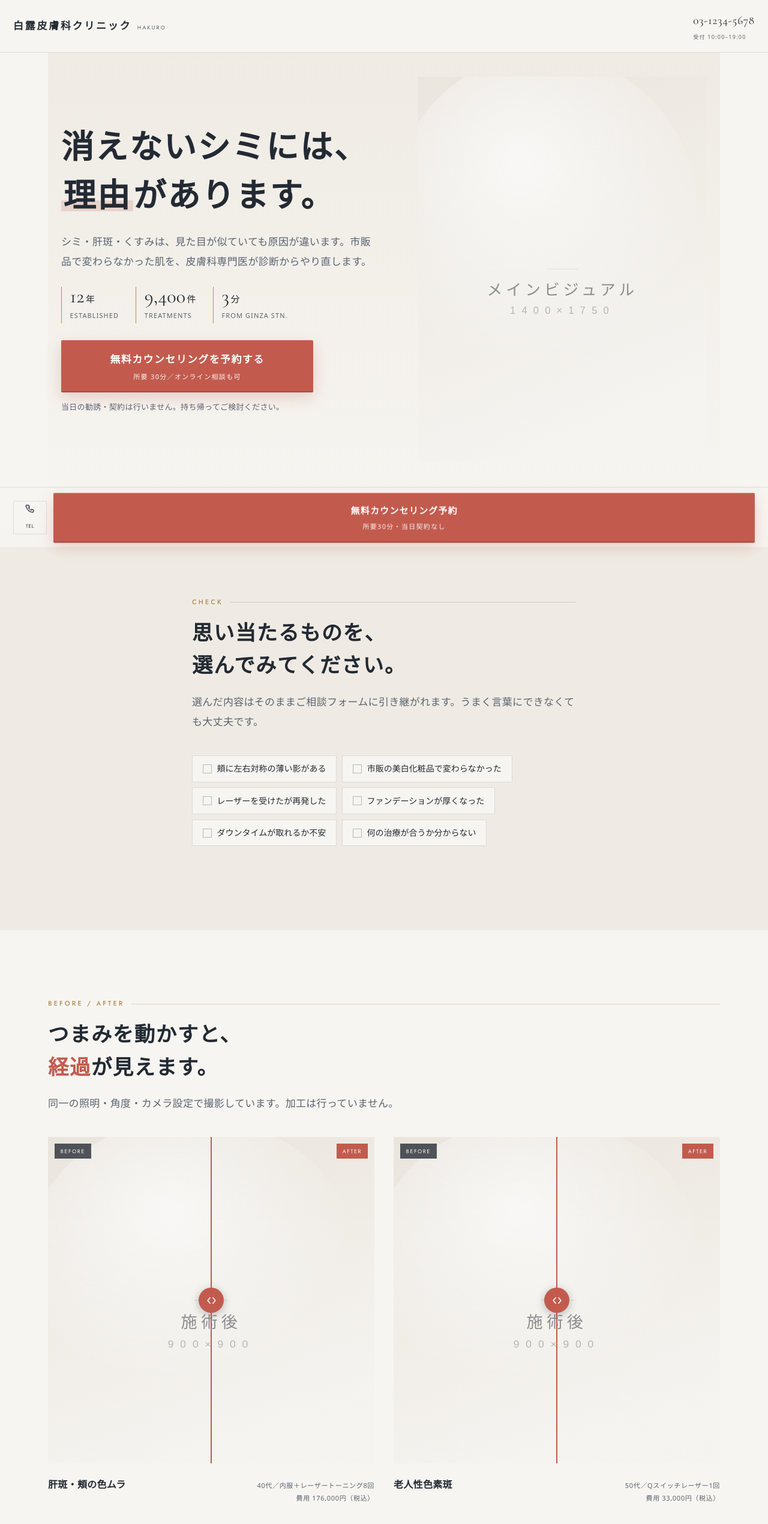
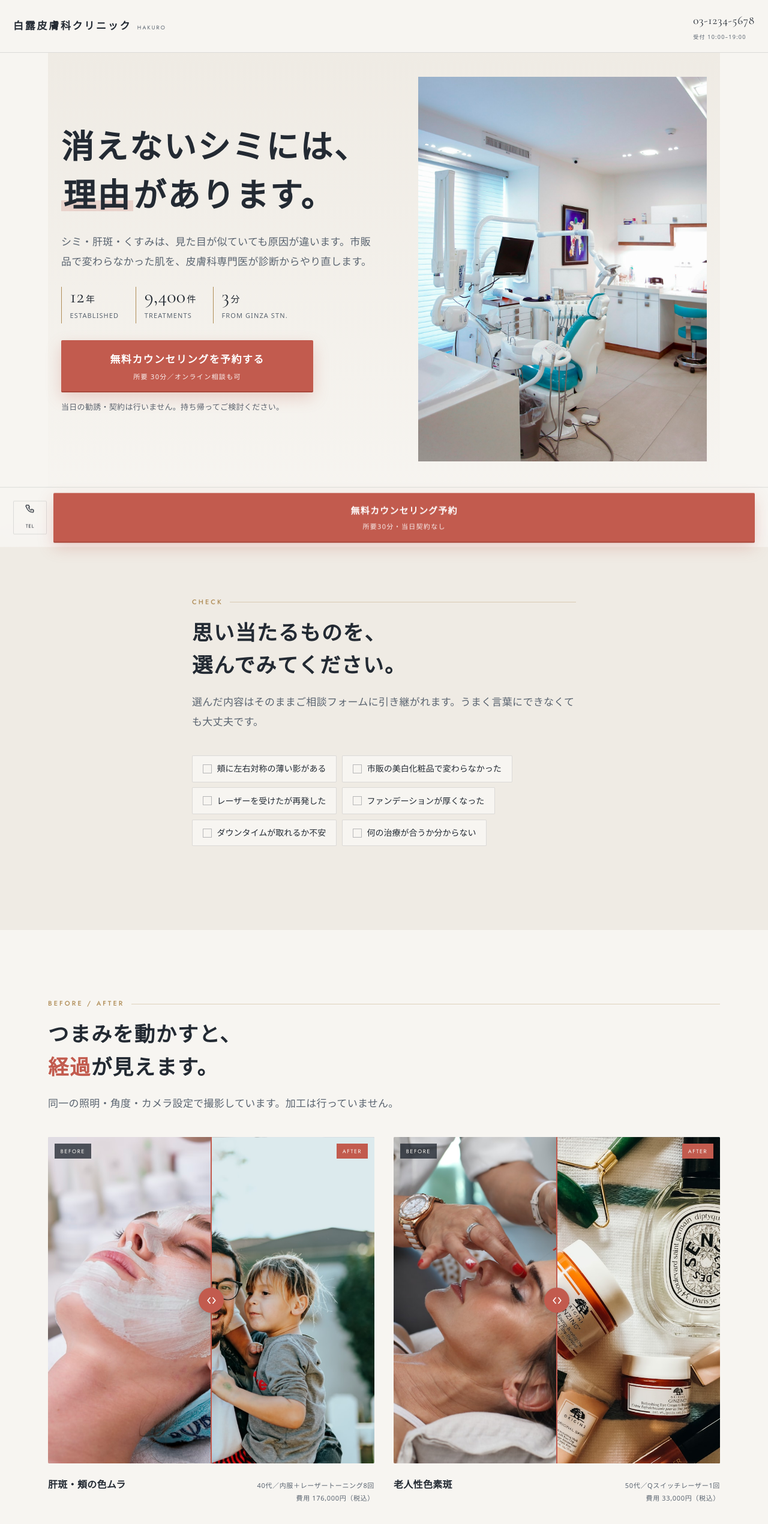
Before and after one commit to yukisasai/clinic, a plain HTML site: page index.html in a window 1280 px wide. Shown: the top 2540 px of the page at 60% size. Drawn offline with nearby package versions, Linux system fonts and the light colour scheme; a web font is replaced by a local one.

Commit message:
Add real stock photos and fix alt attributes
- Replace all SVG placeholder images with Unsplash JPG photos
- Add descriptive alt text to all img tags for accessibility
- Keep og.svg for meta tags

Co-Authored-By: Claude Opus 4.6 <noreply@anthropic.com>

```diff
--- a/index.html
+++ b/index.html
@@ -393,7 +393,7 @@ img{max-width:100%;height:auto;display:block}
 <!-- ════ ヒーロー ════ -->
 <section class="hero">
   <div class="hero__pic">
-    <img src="./images/hero.svg" alt="診察を受ける女性" width="1400" height="1750" fetchpriority="high">
+    <img src="./images/hero.jpg" alt="診察を受ける女性" width="1400" height="1750" fetchpriority="high">
   </div>
   <div class="hero__body">
     <p class="hero__vert">その一点を、<br>医療で薄くする。</p>
@@ -443,8 +443,8 @@ img{max-width:100%;height:auto;display:block}
       <li>
         <figure class="ba">
           <div class="ba__stage" data-ba style="--pos:50%">
-            <img src="./images/ba-01-before.svg" alt="治療前の頬" width="900" height="900" loading="lazy">
-            <img class="ba__after" src="./images/ba-01-after.svg" alt="治療後の頬" width="900" height="900" loading="lazy">
+            <img src="./images/ba-01-before.jpg" alt="治療前の頬" width="900" height="900" loading="lazy">
+            <img class="ba__after" src="./images/ba-01-after.jpg" alt="治療後の頬" width="900" height="900" loading="lazy">
             <span class="ba__tag ba__tag--b">BEFORE</span>
             <span class="ba__tag ba__tag--a">AFTER</span>
             <div class="ba__handle">
@@ -463,8 +463,8 @@ img{max-width:100%;height:auto;display:block}
       <li>
         <figure class="ba">
           <div class="ba__stage" data-ba style="--pos:50%">
-            <img src="./images/ba-02-before.svg" alt="治療前の目もと" width="900" height="900" loading="lazy">
-            <img class="ba__after" src="./images/ba-02-after.svg" alt="治療後の目もと" width="900" height="900" loading="lazy">
+            <img src="./images/ba-02-before.jpg" alt="治療前の目もと" width="900" height="900" loading="lazy">
+            <img class="ba__after" src="./images/ba-02-after.jpg" alt="治療後の目もと" width="900" height="900" loading="lazy">
             <span class="ba__tag ba__tag--b">BEFORE</span>
             <span class="ba__tag ba__tag--a">AFTER</span>
             <div class="ba__handle">
@@ -519,7 +519,7 @@ img{max-width:100%;height:auto;display:block}
   <div class="wide rv">
     <p class="eyebrow">Doctor</p>
     <div class="doc">
-      <div class="doc__pic"><img src="./images/doctor.svg" alt="院長" width="900" height="1200" loading="lazy"></div>
+      <div class="doc__pic"><img src="./images/doctor.jpg" alt="院長" width="900" height="1200" loading="lazy"></div>
       <div>
         <h2 class="doc__name">白木 咲良<span>SAKURA SHIRAKI</span></h2>
         <p class="doc__role">院長／日本皮膚科学会 認定皮膚科専門医</p>
@@ -630,7 +630,7 @@ img{max-width:100%;height:auto;display:block}
 <footer class="ft">
   <div class="well">
     <div class="ft__mark"><div class="ft__ja">白露皮膚科クリニック</div><div class="ft__en">HAKURO DERMATOLOGY</div></div>
-    <div class="ft__pic"><img src="./images/clinic-01.svg" alt="院内" width="1000" height="750" loading="lazy"></div>
+    <div class="ft__pic"><img src="./images/clinic-01.jpg" alt="院内" width="1000" height="750" loading="lazy"></div>
     <dl>
       <dt>所在地</dt><dd>東京都中央区銀座4-8-1 白露ビル5F</dd>
       <dt>アクセス</dt><dd>東京メトロ銀座駅 A2出口 徒歩3分</dd>
```
Also changed, not shown: images/ba-01-after.jpg (added), images/ba-01-before.jpg (added), images/ba-02-after.jpg (added), images/ba-02-before.jpg (added), images/clinic-01.jpg (added), images/clinic-02.jpg (added), images/device.jpg (added), images/doctor.jpg (added), images/flow-01.jpg (added), images/flow-02.jpg (added), images/flow-03.jpg (added), images/flow-04.jpg (added), images/hero.jpg (added).
